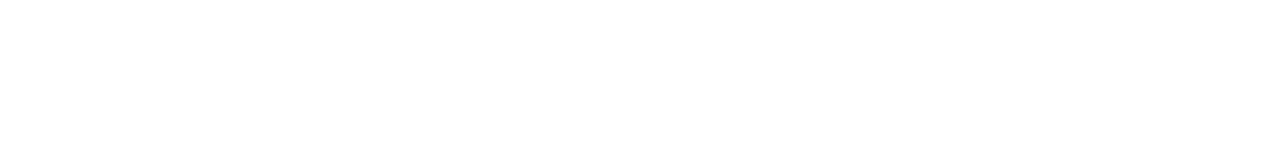
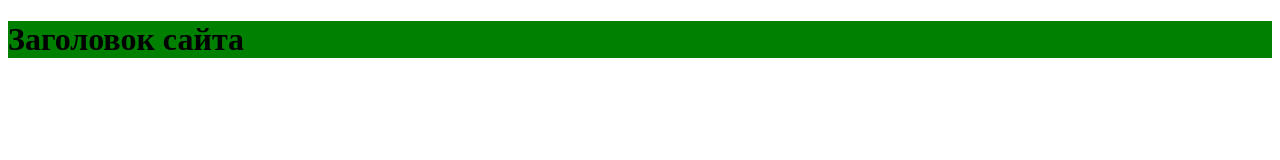
Before and after one commit to Vladimir8814/Practices6, a plain HTML site: page index.html in a window 1280 px wide. Drawn offline with Linux system fonts and the light colour scheme.

Commit message:
шапка проекта

```diff
--- a/css/style.css
+++ b/css/style.css
@@ -0,0 +1,3 @@
+header {
+    background-color: green;
+};
--- a/index.html
+++ b/index.html
@@ -7,6 +7,10 @@
     <title>Document</title>
 </head>
 <body>
-
+    <header>
+        <h1>
+            Заголовок сайта
+        </h1>
+    </header>
 </body>
 </html>
```
